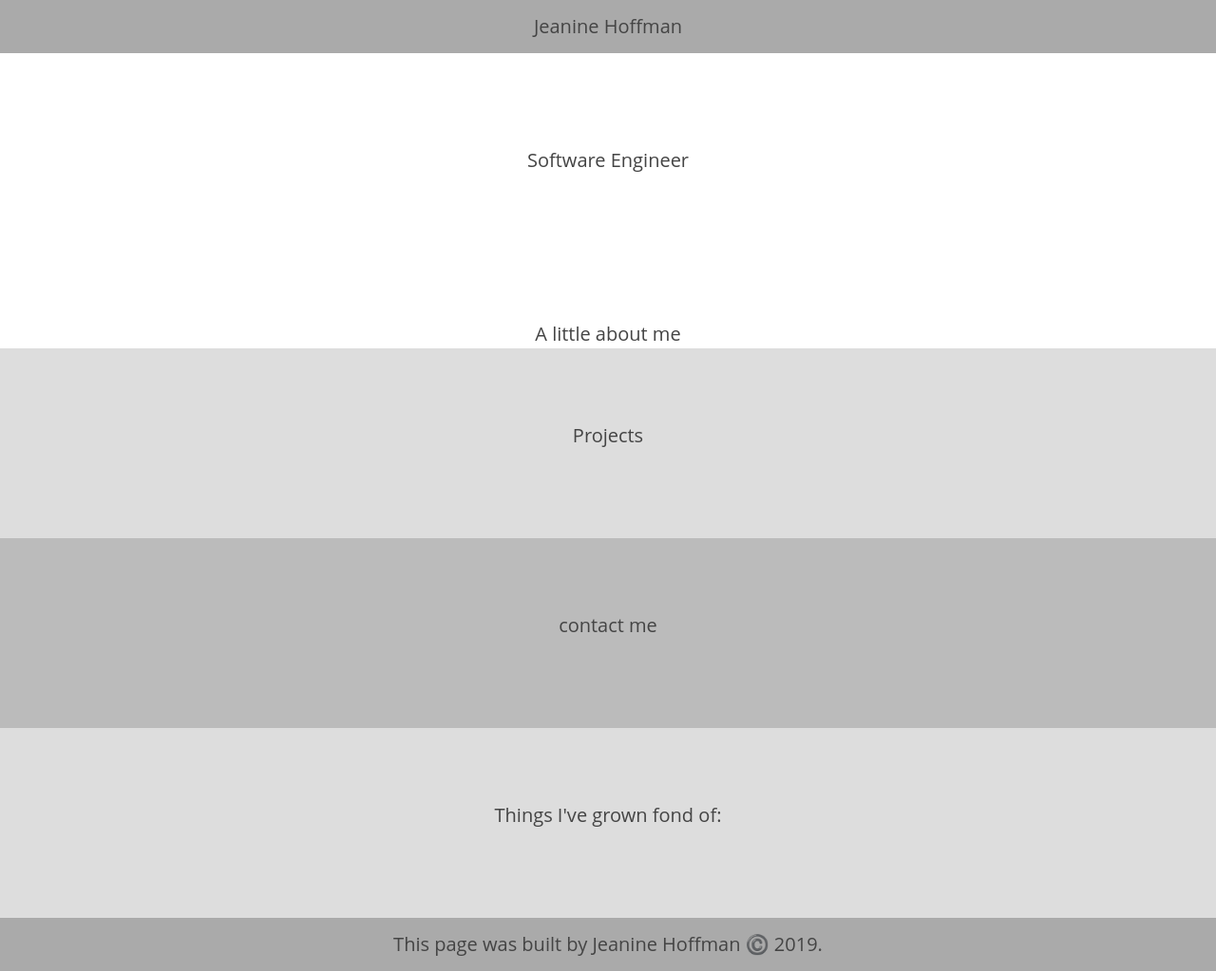
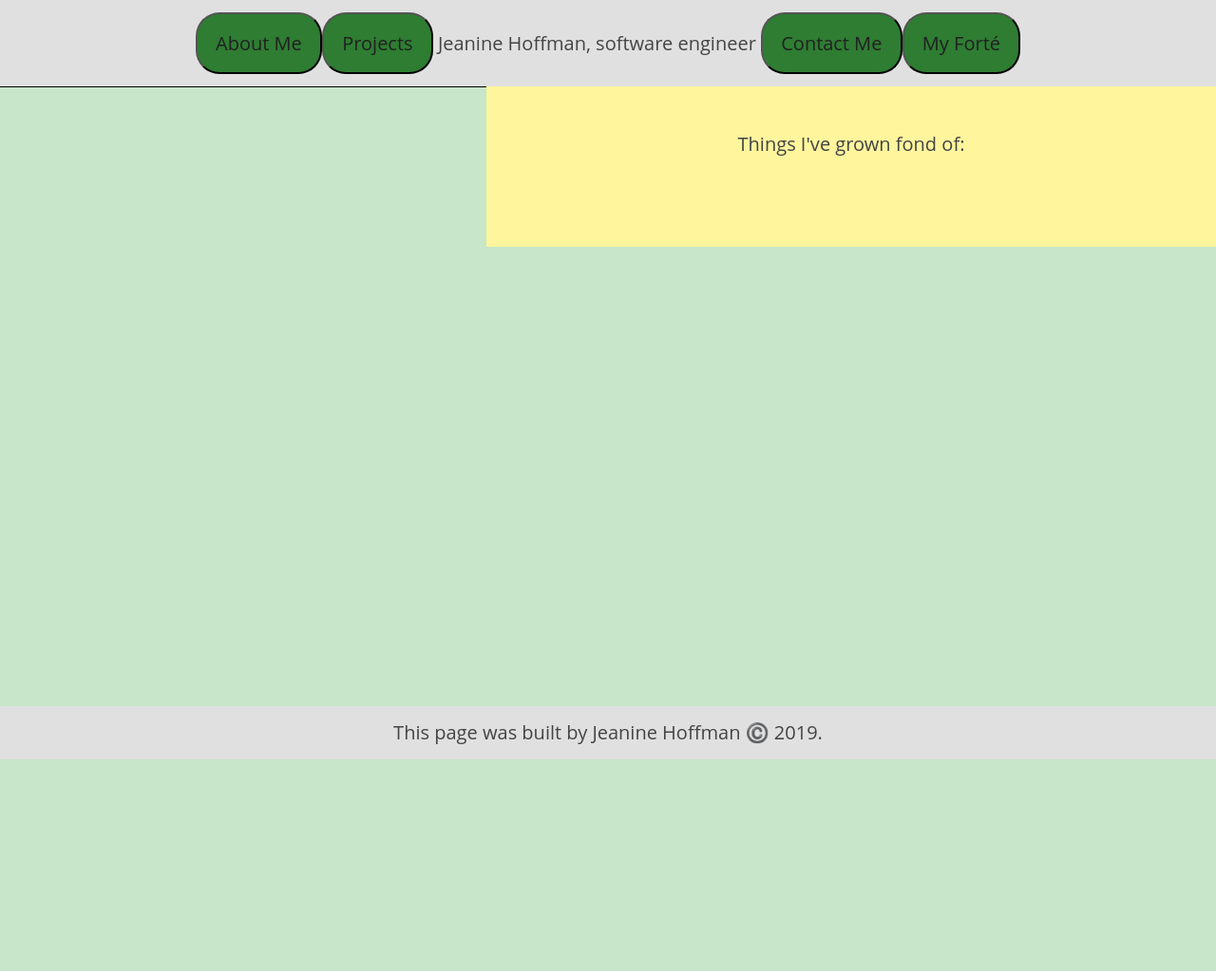
Before and after one commit to JeanineHoffman/myportfolio, a plain HTML site: page index.html in a window 1280 px wide. Shown: the whole page at 95% size. After the commit the page ends 800 px from the top, so only its background shows below. Drawn offline with nearby package versions, Linux system fonts and the light colour scheme; files whose address does not match are found by name.

Commit message:
initial wire frame done. still need JS framed

```diff
--- a/index.html
+++ b/index.html
@@ -11,12 +11,22 @@
   <link rel="stylesheet" type="text/css" media="screen" href="main.css">
 </head>
 <body>
-<nav role="navigation">Jeanine Hoffman</nav>
-<header role="banner">Software Engineer</header>
+  <!-- need to finish buttons and link to correct
+  sections below -->
+<nav role="navigation">
+  <button class="navbtn" type="" aria-roledescription="goto-biography">About Me</button><button class="navbtn"type="" aria-roledescription="Projects">Projects</button>
+  Jeanine Hoffman, software engineer <button class="navbtn" type=""
+ aria-roledescription="Contact Me">Contact Me</button><button class="navbtn" type="" aria-roledescription="My Forté">My Forté</button>
+</nav>
+<!-- skipping banner outside of nav bar
+will be reshaping and placing sections to  more closly resemble my previous ideas-->
   <article role="biography">A little about me</article>
-<section>Projects</section>
-<section>contact me</section>
-<section>Things I've grown fond of:</section>
+<section class = "js-Projects" >Projects</section>
+<section class = "showoff">Things I've grown fond of:
+  </section>
+<section class = "contact">contact me</section>
+
+
 <script src="//code.jquery.com/jquery.min.js"></script>
   <script src="main.js"></script>
 </body>
--- a/main.css
+++ b/main.css
@@ -1,7 +1,7 @@
 * {
   box-sizing: border-box;
 }
-
+/* placement/size and styling to be finished */
 body {
   font-family: "Open Sans",
   sans-serif;
@@ -9,14 +9,21 @@ body {
   color: #444;
   text-align: center;
   line-height: 1.5;
+  background-color: #C8E6C9;
 }
 
 nav,
 footer {
   padding: 1% 0;
-  background-color: #aaa;
+  background-color:#E0E0E0;
 }
+footer {
+  position: fixed;
+  bottom: 0;
+  left: 0;
+  right: 0;
 
+}
 nav {
   position: fixed;
   top: 0;
@@ -25,18 +32,42 @@ nav {
   z-index: 10;
 }
 
+article {
 
-
-header {
-  padding: 12% 0;
-}
-
-section {
-  min-height: 200px;
-  padding: 6% 0;
   background-color: #bbb;
 }
 
-section:nth-child(even) {
-  background-color: #ddd;
+
+/* placement/size and styling to be finished */
+.js-projects{
+
+  width: 90%;
+  padding: 6% 0;
+  background-color: #B0BEC5;
 }
+/* placement/size and styling to be finished */
+.contact {
+  display: inline-flexbox;
+  background-color: #C8E6C9;
+  border: 1px solid black;
+  width: 40%;
+
+}
+/* placement/size and styling to be finished */
+.showoff{
+  display: -ms-inline-flexbox;
+  float: right;
+  min-height: 200px;
+  padding: 6% 0;
+  background-color: #FFF59D;
+  width: 60%;
+}
+/*  space between needed to be finished */
+.navbtn {
+  background-color: #2E7D32;
+  color: #212121;
+  padding: 1.5% 1.5%;
+  border-radius: 25px;
+  display: -ms-flexbox;
+
+}
--- /dev/null
+++ b/main.js
@@ -0,0 +1,2 @@
+console.log('JS connected');
+// fill in psuedo code
```
Also changed, not shown: img/main.js (deleted).
